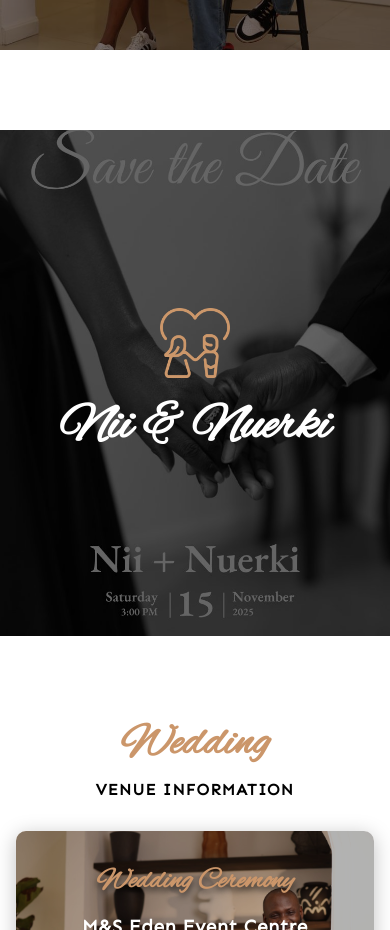
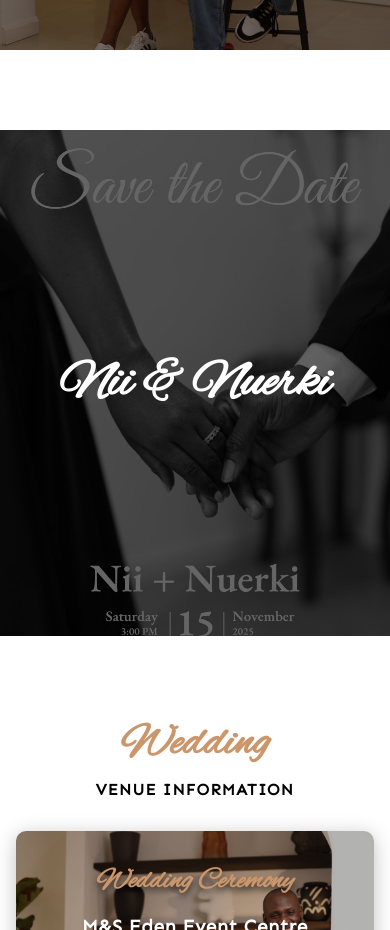
Before and after one commit to gaby96/WeddingWebsite, a React (Create React App) app: page / in a window 390 px wide. Shown: the part 2120-3050 px from the top of the page. Built offline with nearby package versions, Linux system fonts and the light colour scheme.

Commit message:
working on responsiveness for bannerone page

```diff
--- a/src/components/Home/Layout/Banner-1/BannerOne.js
+++ b/src/components/Home/Layout/Banner-1/BannerOne.js
@@ -6,7 +6,7 @@ const BannerOne = () => {
         <>
             <Container>
                 <div className="header__content">
-                    <img src="image/wedding.png" alt="wedding" />
+
                     <h2>Nii & Nuerki</h2>
                 </div>
             </Container>
@@ -64,5 +64,10 @@ const Container = styled.div `
 
       /* ✅ Mobile (Phones & small tablets) */
   @media (max-width: 768px) {
-    background: url("image/savethedate.jpg") no-repeat center center / cover;
+    background: url("image/savethedate.jpg") no-repeat center 5% / cover;
+    }
+
+    @media(max-width: 375px) {
+    background: url("image/savethedatemobile.jpg") no-repeat center 50%/ cover;
+    }
 `;
```
Also changed, not shown: public/image/savethedatemobile.jpg (added).
